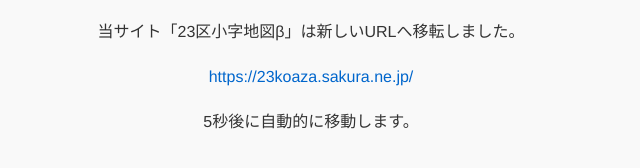
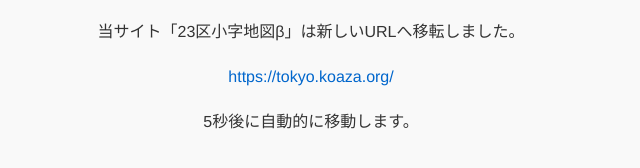
Before and after one commit to hygro-gh/koazamap, a plain HTML site: page index.html in a window 1280 px wide. Shown: the part 282-450 px from the top of the page, 329-969 px from the left. Drawn offline with Linux system fonts and the light colour scheme.

Commit message:
Add files via upload

```diff
--- a/index.html
+++ b/index.html
@@ -2,7 +2,7 @@
 <html lang="ja">
 <head>
   <meta charset="UTF-8">
-  <meta http-equiv="refresh" content="5; url=https://23koaza.sakura.ne.jp/">
+  <meta http-equiv="refresh" content="5; url=https://tokyo.koaza.org/">
   <meta name="robots" content="noindex">
   <title>サイト移転のお知らせ</title>
   <style>
@@ -26,7 +26,7 @@
 <body>
   <h1>「23区小字地図β」サイト移転のお知らせ</h1>
   <p>当サイト「23区小字地図β」は新しいURLへ移転しました。</p>
-  <p><a href="https://23koaza.sakura.ne.jp/">https://23koaza.sakura.ne.jp/</a></p>
+  <p><a href="https://tokyo.koaza.org/">https://tokyo.koaza.org/</a></p>
   <p>5秒後に自動的に移動します。</p>
 </body>
 </html>
```
